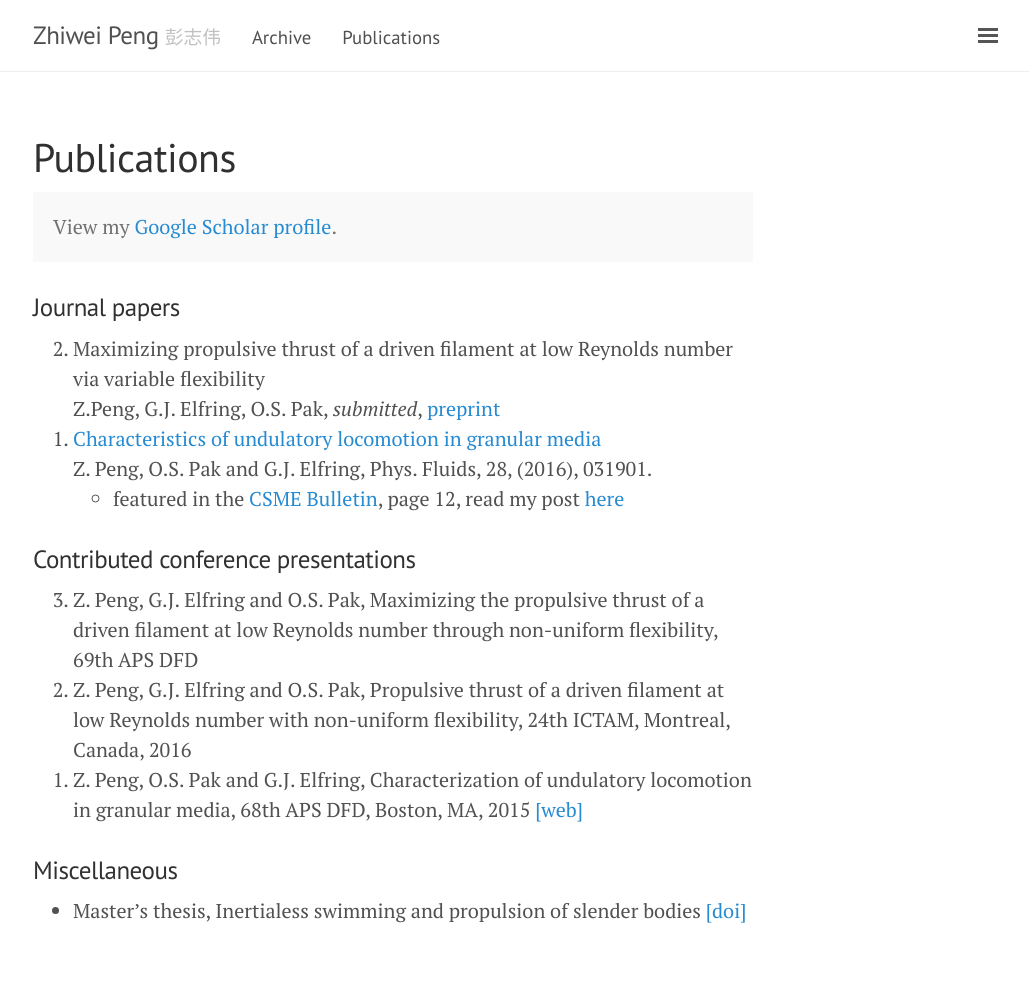
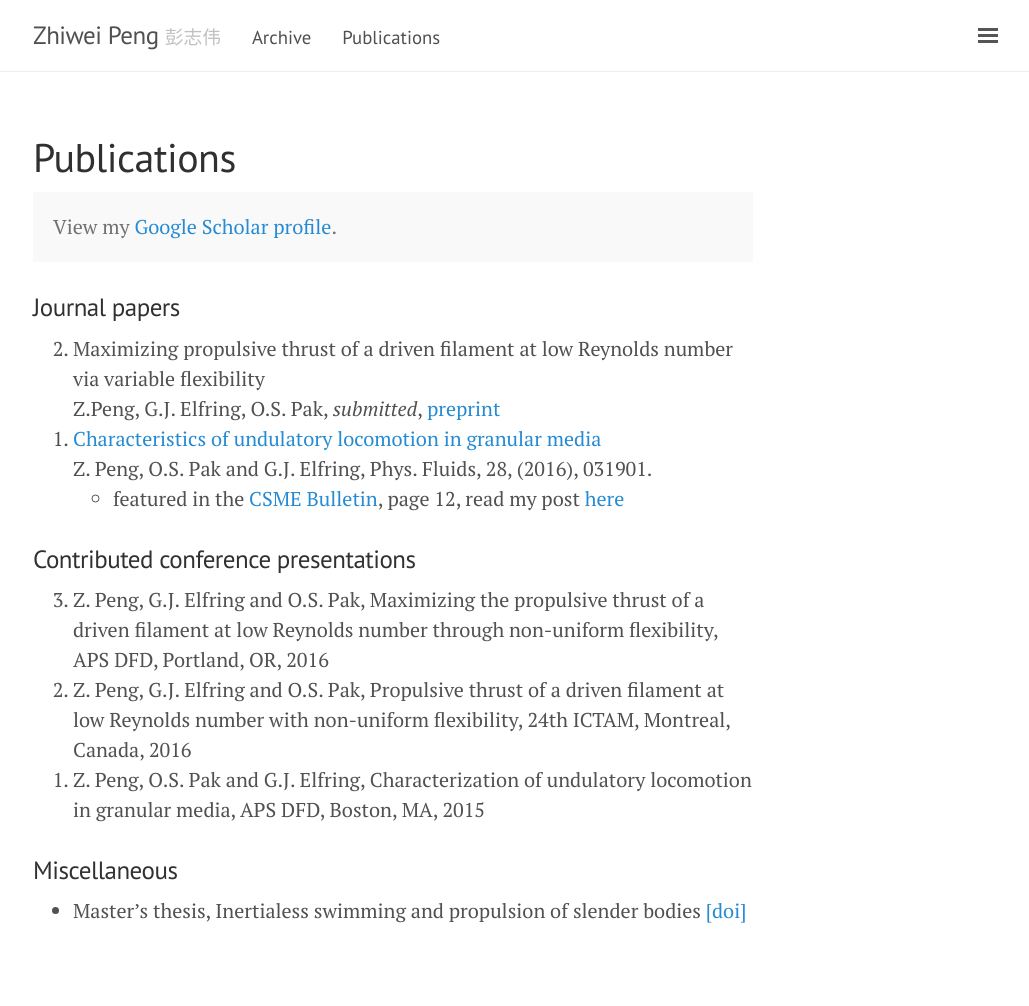
Before and after one commit to zpeng2/zpeng2.github.io, a Jekyll site: the page built from publications.md, in a window 1280 px wide. Shown: the whole page, without its empty margins (247-1276 px from the left). Built offline with Jekyll 4.4.1, drawn with Linux system fonts in a browser that asks for light colours.

Commit message:
pub update

```diff
--- a/publications.md
+++ b/publications.md
@@ -20,9 +20,9 @@ title: Publications
 
 ### Contributed conference presentations
 
-0. Z. Peng, G.J. Elfring and O.S. Pak, Maximizing the propulsive thrust of a driven filament at low Reynolds number through non-uniform flexibility, 69th APS DFD
+0. Z. Peng, G.J. Elfring and O.S. Pak, Maximizing the propulsive thrust of a driven filament at low Reynolds number through non-uniform flexibility, APS DFD, Portland, OR, 2016
 0. Z. Peng, G.J. Elfring and O.S. Pak, Propulsive thrust of a driven filament at low Reynolds number with non-uniform flexibility, 24th ICTAM, Montreal, Canada, 2016
-0. Z. Peng, O.S. Pak and G.J. Elfring, Characterization of undulatory locomotion in granular media, 68th APS DFD, Boston, MA, 2015 [[web]](http://meetings.aps.org/link/BAPS.2015.DFD.L26.4)
+0. Z. Peng, O.S. Pak and G.J. Elfring, Characterization of undulatory locomotion in granular media, APS DFD, Boston, MA, 2015
 {: reversed="reversed"}
 
 
```
